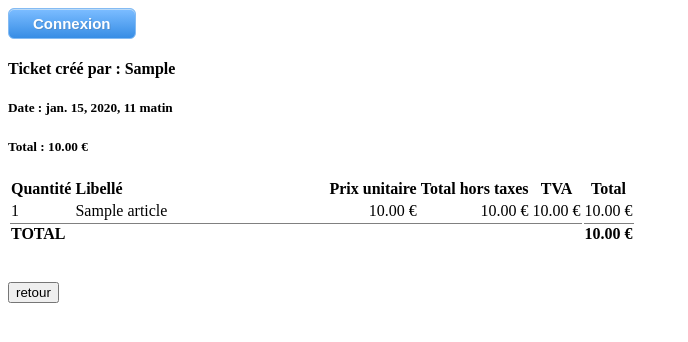
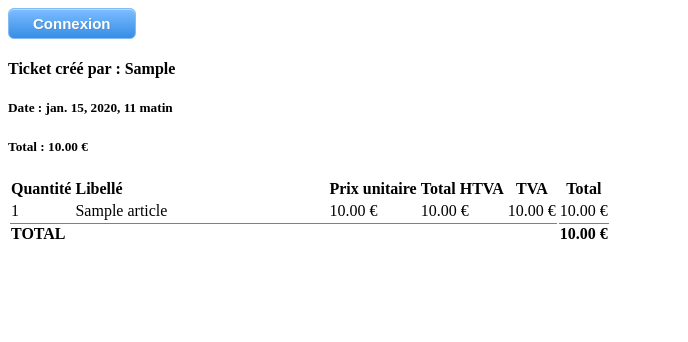
Before and after one commit to Lapin-Blanc/django-stock, a Django app: template stock/templates/stock/ticket_detail.html in a window 1280 px wide. Shown: the top 342 px of the page, without its empty margins (0-688 px from the left). Run offline with Django 3.2, Linux system fonts and the light colour scheme; the template is opened without the code that fills it: values that come from a table or form of the project are taken from there, others are empty; tables that the repository leaves empty hold one stand-in row (values such as "Sample post"); parts of the project's set-up code (start-up, migrations or seed data) failed here and were passed over.

Commit message:
Improved ticket presentation and added get_absolute_url for ticket

```diff
--- a/stock/models.py
+++ b/stock/models.py
@@ -91,6 +91,9 @@ class Ticket(models.Model):
     def __unicode__(self):
         return u"%s - %s" % (self.moment, self.auteur)
 
+    def get_absolute_url(self):
+        return "/stock/ticket/%s/" % self.id
+
     def save(self, *args, **kwargs):
         self.total = self.mouvementticket_set.aggregate(models.Sum("total_ttc"))['total_ttc__sum']
         super(Ticket, self).save(*args, **kwargs)
--- a/stock/templates/stock/ticket_detail.html
+++ b/stock/templates/stock/ticket_detail.html
@@ -10,7 +10,7 @@
                 <th>Quantité</th>
                 <th style="text-align:left;">Libellé</th>
                 <th>Prix unitaire</th>
-                <th>Total hors taxes</th>
+                <th>Total HTVA</th>
                 <th>TVA</th>
                 <th>Total</th>
             </tr>
@@ -19,8 +19,8 @@
         <tr>
             <td>{{ line.qte }}</td>
             <td style="width:250px;">{{ line.article }}</td>
-            <td style="text-align:right;">{{ line.article.prix_vente|floatformat:"2" }}&nbsp;€</td>
-            <td style="text-align:right;">{{ line.total_htva|floatformat:"2" }}&nbsp;€</td>
+            <td style="text-align:left;">{{ line.article.prix_vente|floatformat:"2" }}&nbsp;€</td>
+            <td style="text-align:left;">{{ line.total_htva|floatformat:"2" }}&nbsp;€</td>
             <td style="text-align:right;">{{ line.total_tva|floatformat:"2" }}&nbsp;€</td>
             <td style="text-align:right;">{{ line.total_ttc|floatformat:"2" }}&nbsp;€</td>
         </tr>
@@ -32,5 +32,4 @@
     </table>
     <br />
     <br />
-    <input type="button" onClick="parent.location=/stock/" value="retour"/>
 {% endblock %}
```
